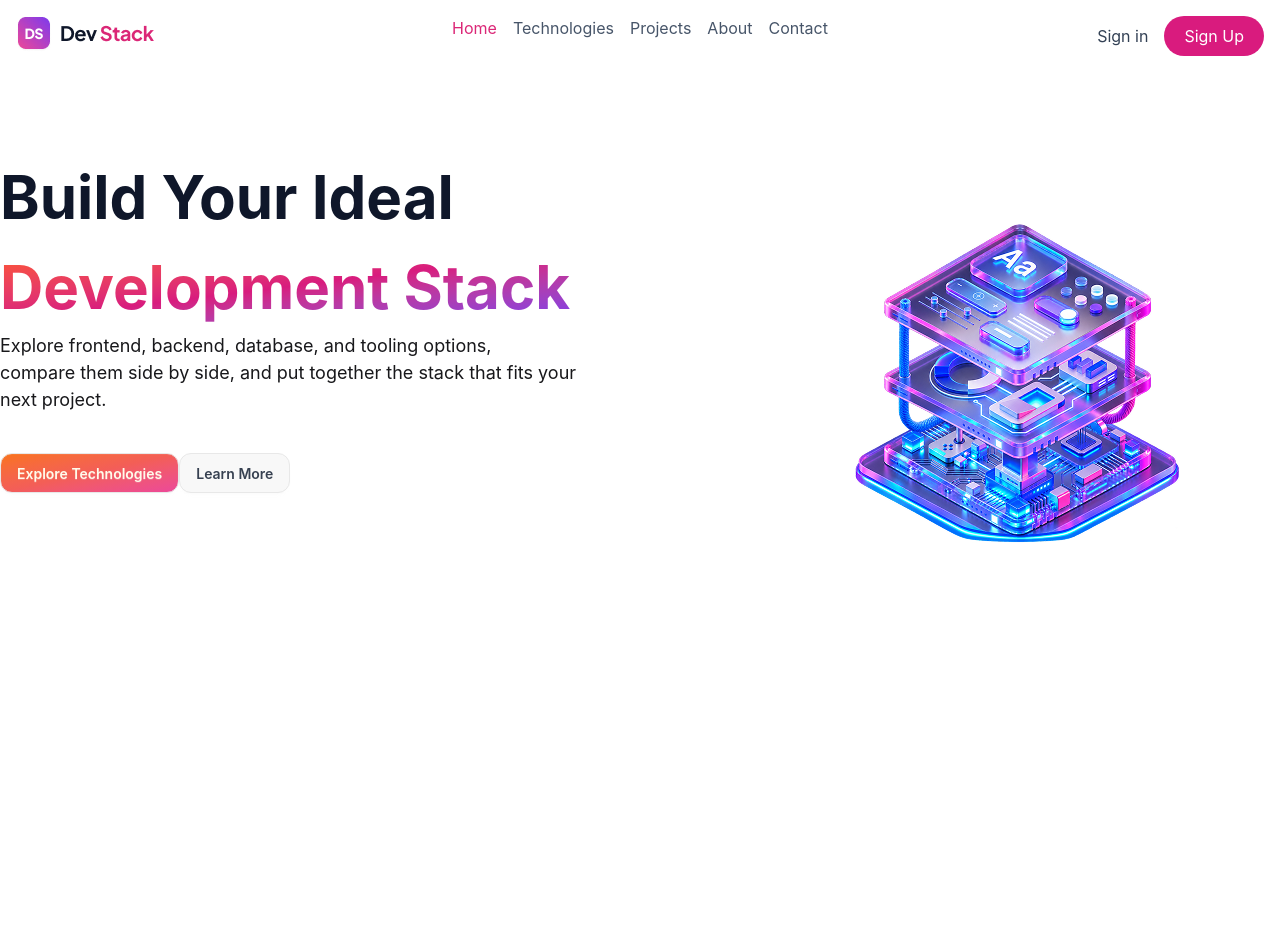
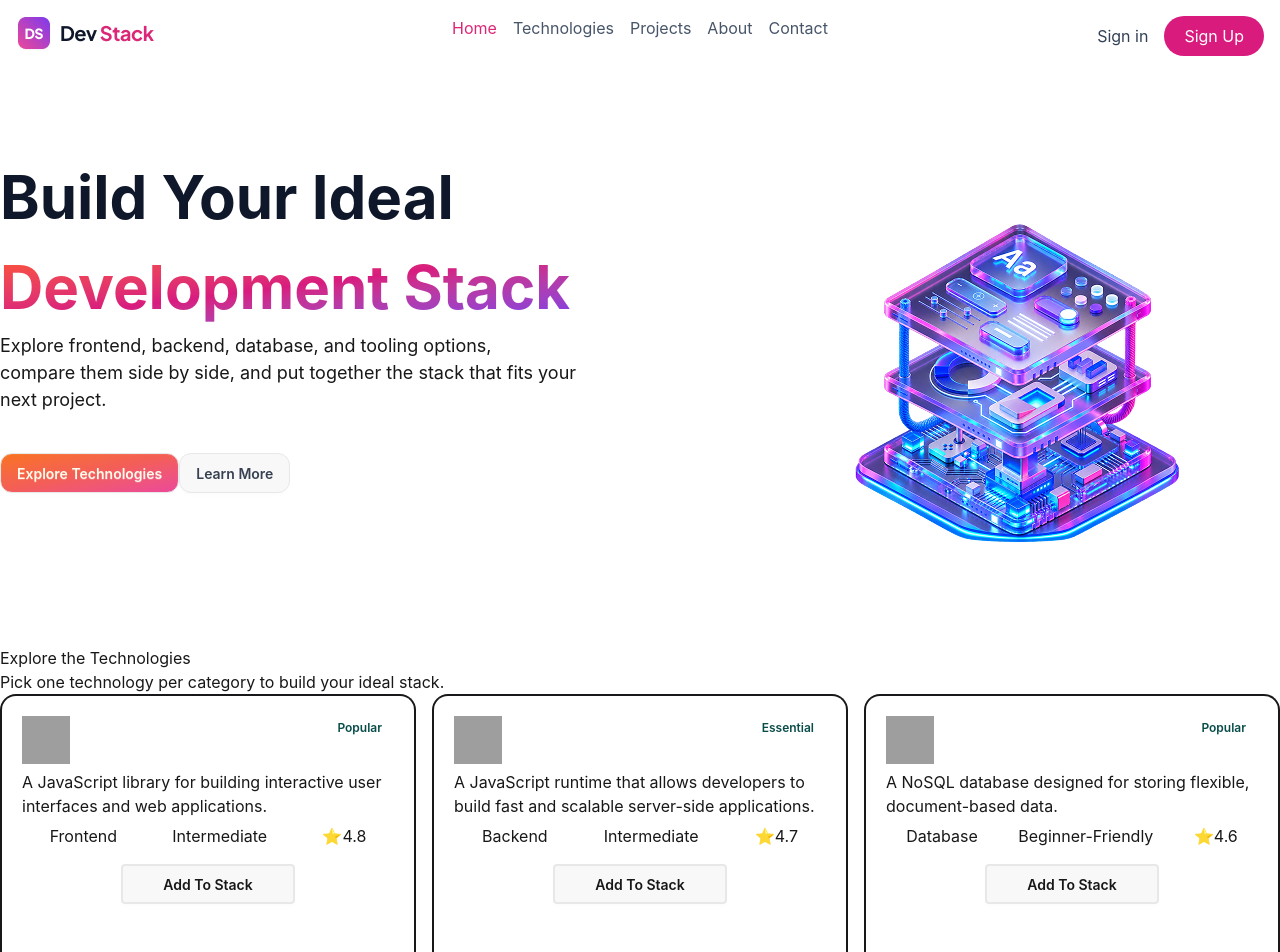
Before and after one commit to guts-of-sadi/Assignment-5, a React (Vite) app: page / in a window 1280 px wide. Shown: the top 952 px of the page. Before the commit the page ends 800 px from the top, so only its background shows below. Built offline with nearby package versions, Linux system fonts and the light colour scheme; grey boxes are pictures that could not be loaded.

Commit message:
Started the Card section and added some styles in card section

```diff
--- /dev/null
+++ b/public/data.json
@@ -0,0 +1,142 @@
+[
+  {
+    "id": 1,
+    "name" :"React",
+    "category": "Frontend",
+    "description": "A JavaScript library for building interactive user interfaces and web applications.",
+    "icon": "https://cdn.jsdelivr.net/gh/devicons/devicon/icons/react/react-original.svg",
+    "rating": 4.8,
+    "difficulty": "Intermediate",
+    "badge": "Popular"
+  },
+  {
+    "id": 2,
+    "name": "Node.js",
+    "category": "Backend",
+    "description": "A JavaScript runtime that allows developers to build fast and scalable server-side applications.",
+    "icon": "https://cdn.jsdelivr.net/gh/devicons/devicon/icons/nodejs/nodejs-original.svg",
+    "rating": 4.7,
+    "difficulty": "Intermediate",
+    "badge": "Essential"
+  },
+  {
+    "id": 3,
+    "name": "MongoDB",
+    "category": "Database",
+    "description": "A NoSQL database designed for storing flexible, document-based data.",
+    "icon": "https://cdn.jsdelivr.net/gh/devicons/devicon/icons/mongodb/mongodb-original.svg",
+    "rating": 4.6,
+    "difficulty": "Beginner-Friendly",
+    "badge": "Popular"
+  },
+  {
+    "id": 4,
+    "name": "JavaScript",
+    "category": "Language",
+    "description": "A versatile programming language widely used to create dynamic and interactive web applications.",
+    "icon": "https://cdn.jsdelivr.net/gh/devicons/devicon/icons/javascript/javascript-original.svg",
+    "rating": 4.9,
+    "difficulty": "Beginner-Friendly",
+    "badge": "Essential"
+  },
+  {
+    "id": 5,
+    "name": "TypeScript",
+    "category": "Language",
+    "description": "A strongly typed programming language built on top of JavaScript for more reliable applications.",
+    "icon": "https://cdn.jsdelivr.net/gh/devicons/devicon/icons/typescript/typescript-original.svg",
+    "rating": 4.8,
+    "difficulty": "Intermediate",
+    "badge": "Popular"
+  },
+  {
+    "id": 6,
+    "name": "Tailwind CSS",
+    "category": "Styling",
+    "description": "A utility-first CSS framework for rapidly building modern and responsive interfaces.",
+    "icon": "https://cdn.jsdelivr.net/gh/devicons/devicon/icons/tailwindcss/tailwindcss-original.svg",
+    "rating": 4.8,
+    "difficulty": "Beginner-Friendly",
+    "badge": "Fast"
+  },
+  {
+    "id": 7,
+    "name": "Docker",
+    "category": "DevOps",
+    "description": "A platform for developing, packaging, and running applications inside lightweight containers.",
+    "icon": "https://cdn.jsdelivr.net/gh/devicons/devicon/icons/docker/docker-original.svg",
+    "rating": 4.7,
+    "difficulty": "Advanced",
+    "badge": "Containers"
+  },
+  {
+    "id": 8,
+    "name": "Git",
+    "category": "Tools",
+    "description": "A distributed version control system used to track code changes and collaborate with developers.",
+    "icon": "https://cdn.jsdelivr.net/gh/devicons/devicon/icons/git/git-original.svg",
+    "rating": 4.9,
+    "difficulty": "Beginner-Friendly",
+    "badge": "Essential"
+  },
+  {
+    "id": 9,
+    "name": "Next.js",
+    "category": "Frontend",
+    "description": "A React framework for building fast, scalable, and production-ready web applications.",
+    "icon": "https://cdn.jsdelivr.net/gh/devicons/devicon/icons/nextjs/nextjs-original.svg",
+    "rating": 4.7,
+    "difficulty": "Advanced",
+    "badge": "Popular"
+  },
+  {
+    "id": 10,
+    "name": "Express.js",
+    "category": "Backend",
+    "description": "A lightweight Node.js framework for building web servers and REST APIs.",
+    "icon": "https://cdn.jsdelivr.net/gh/devicons/devicon/icons/express/express-original.svg",
+    "rating": 4.6,
+    "difficulty": "Intermediate",
+    "badge": "Fast"
+  },
+  {
+    "id": 11,
+    "name": "PostgreSQL",
+    "category": "Database",
+    "description": "A powerful open-source relational database known for reliability and advanced SQL features.",
+    "icon": "https://cdn.jsdelivr.net/gh/devicons/devicon/icons/postgresql/postgresql-original.svg",
+    "rating": 4.8,
+    "difficulty": "Intermediate",
+    "badge": "Essential"
+  },
+  {
+    "id": 12,
+    "name": "HTML5",
+    "category": "Frontend",
+    "description": "The standard markup language used to structure content and elements on web pages.",
+    "icon": "https://cdn.jsdelivr.net/gh/devicons/devicon/icons/html5/html5-original.svg",
+    "rating": 4.9,
+    "difficulty": "Beginner-Friendly",
+    "badge": "Essential"
+  },
+  {
+    "id": 13,
+    "name": "CSS3",
+    "category": "Styling",
+    "description": "A stylesheet language used to design, style, and create responsive web interfaces.",
+    "icon": "https://cdn.jsdelivr.net/gh/devicons/devicon/icons/css3/css3-original.svg",
+    "rating": 4.8,
+    "difficulty": "Beginner-Friendly",
+    "badge": "Essential"
+  },
+  {
+    "id": 14,
+    "name": "GitHub",
+    "category": "Tools",
+    "description": "A platform for hosting Git repositories and collaborating on software development projects.",
+    "icon": "https://cdn.jsdelivr.net/gh/devicons/devicon/icons/github/github-original.svg",
+    "rating": 4.8,
+    "difficulty": "Beginner-Friendly",
+    "badge": "Popular"
+  }
+]
--- a/src/App.tsx
+++ b/src/App.tsx
@@ -1,13 +1,34 @@
 import Nav from "./components/Nav"
 import Banner from "./components/Banner"
+import Cards from "./components/ExploreTechcards/Cards"
+import { Suspense } from "react"
+import type { CardTypes } from "./components/ExploreTechcards/CardTypes"
 
+
+
+const promiseFetch = async ():Promise<CardTypes[]> => {
+
+  const res = await fetch('/data.json')
+  const data = await res.json()
+  return data;
+}
 function App() {
+
+ const dataPromise = promiseFetch();
+ console.log(dataPromise);
 
 
   return (
     <>
-      <Nav/>
-      <Banner/>
+      <Nav />
+      <Banner />
+
+      <Suspense fallback={<h2>Loading...</h2>}>
+
+            <Cards dataPromise={dataPromise} />
+
+      </Suspense>
+
     </>
   )
 }
--- /dev/null
+++ b/src/components/ExploreTechcards/CardTypes.tsx
@@ -0,0 +1,10 @@
+export interface CardTypes {
+    id: number;
+    name: string;
+    category: string;
+    description: string;
+    icon: string;
+    rating: number;
+    difficulty: string;
+    badge: string
+}
--- /dev/null
+++ b/src/components/ExploreTechcards/Cards.tsx
@@ -0,0 +1,29 @@
+import { use } from "react";
+import type { CardTypes } from "./CardTypes";
+import Technologies from "./Technologies";
+
+
+export interface CardsProps {
+    dataPromise: Promise<CardTypes[]>;
+}
+
+const Cards = ({ dataPromise }: CardsProps) => {
+
+    const dataused = use(dataPromise)
+    // console.log(data);
+
+    return (
+
+        <div className="container mx-auto">
+
+            <Technologies dataused={dataused} />
+
+        </div>
+
+
+
+    )
+}
+
+
+export default Cards;
--- /dev/null
+++ b/src/components/ExploreTechcards/Technologies.tsx
@@ -0,0 +1,45 @@
+import type { CardTypes } from "./CardTypes";
+// import Image from "./assets/Star.png"
+
+export interface TechnologiesProps {
+    dataused: CardTypes[];
+}
+
+const Technologies = ({ dataused }: TechnologiesProps) => {
+
+    return (
+        <div>
+            <h2>Explore the Technologies</h2>
+            <p>Pick one technology per category to build your ideal stack.</p>
+
+            <div className="grid grid-cols-3 gap-4">
+                {
+                    dataused.map((data: CardTypes) => {
+                        return (
+                            <div className="border-2 border-b-blue-300 rounded-2xl p-5 h-[285px] -w-[20px]">
+                                <div className="flex justify-between mb-[6px] ">
+                                    <img className="w-12 h-12 " key={data.id} src={data.icon} alt="" />
+                                    <div className="text-accent-content rounded-full text-xs font-semibold px-3 py-1">{data.badge}</div>
+                                </div>
+                                <p className="mb-[6px]">{data.description}</p>
+
+                                <ul className="flex justify-around mb-4">
+                                    <li>{data.category}</li>
+                                    <li>{data.difficulty}</li>
+                                    <li>⭐{data.rating}</li>
+                                </ul>
+                                <button className="btn flex mx-auto border-2 py-2.5 px-10">Add To Stack</button>
+
+                            </div>
+
+                        )
+                    })
+                }
+
+            </div>
+        </div>
+
+    )
+}
+
+export default Technologies;
--- a/src/components/Nav.tsx
+++ b/src/components/Nav.tsx
@@ -1,7 +1,8 @@
 import Logo from '../assets/logo-text.png'
 const Nav = () => {
     return (
-        <nav className= 'sticky top-0 container px-4 py-4 mx-auto grid grid-cols-3'>
+        <div className='bg-white sticky top-0 '>
+        <nav className= 'container px-4 py-4 mx-auto grid grid-cols-3'>
 
             <img src={Logo} alt="DevStack LOGO" />
 
@@ -21,6 +22,7 @@ const Nav = () => {
 
 
         </nav>
+        </div>
 
     );
 };
```
Also changed, not shown: src/assets/Star.png (added).
